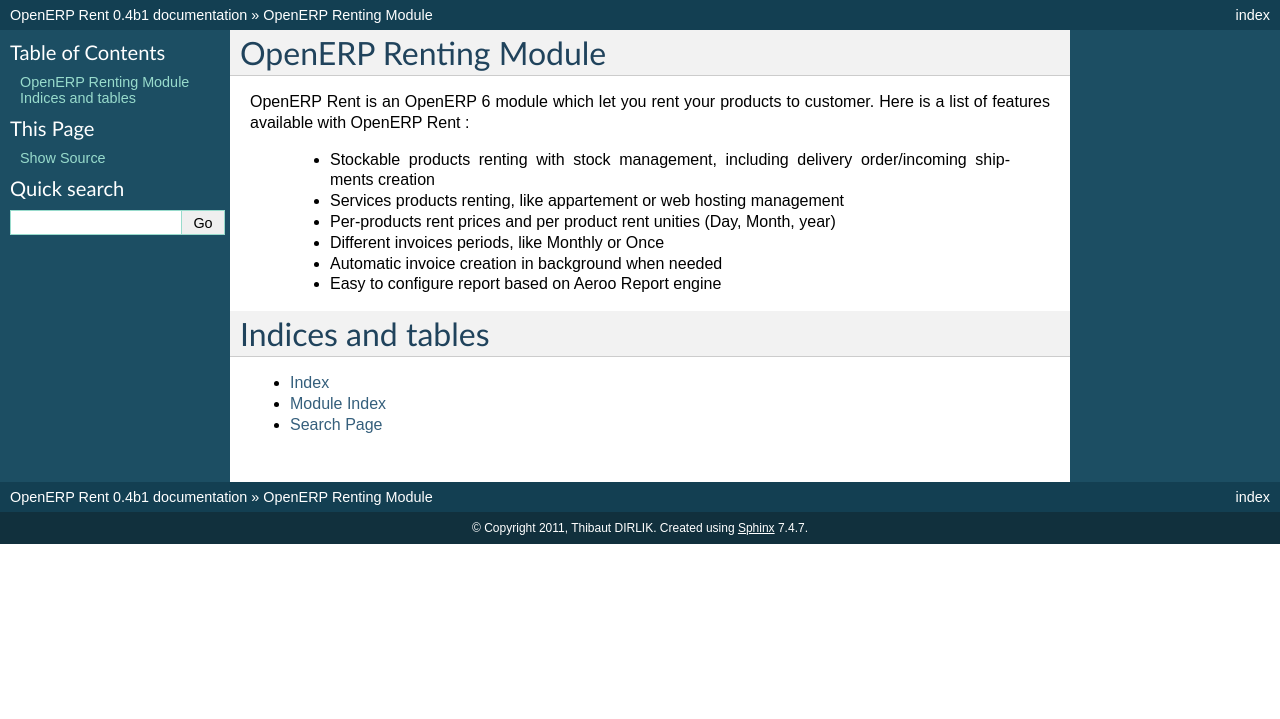
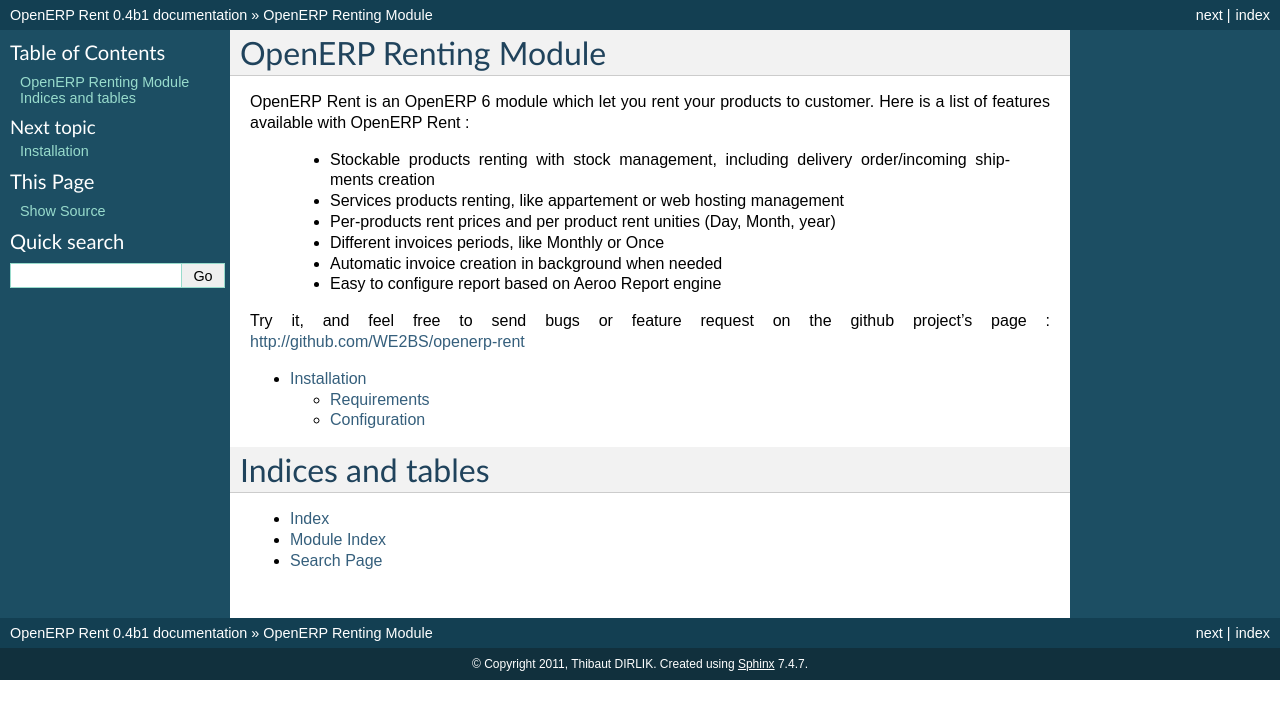
Before and after one commit to WE2BS/openerp-rent, a Sphinx documentation site: the page built from docs/index.rst, in a window 1280 px wide. Shown: the top 719 px of the page. Built offline with Sphinx 7.4.7, drawn with Linux system fonts in a browser that asks for light colours.

Commit message:
Updated documentation.

```diff
--- a/docs/index.rst
+++ b/docs/index.rst
@@ -16,8 +16,12 @@
     * Automatic invoice creation in background when needed
     * Easy to configure report based on Aeroo Report engine
 
+Try it, and feel free to send bugs or feature request on the github project's page : http://github.com/WE2BS/openerp-rent
+
 .. toctree::
    :maxdepth: 2
+
+   install
 
 Indices and tables
 ==================
```
Also changed, not shown: docs/install.rst (added, +27 -0 lines).
